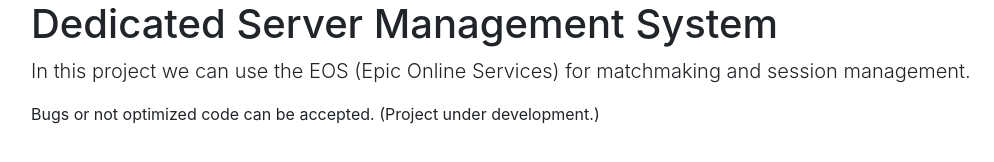
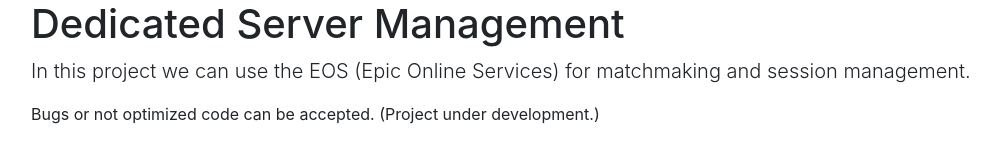
Before and after one commit to muhammadmoizulhaq/DSM-EOS-, a plain HTML site: page index.html in a window 1280 px wide. Shown: the whole page, without its empty margins (54-1048 px from the left). Drawn offline with nearby package versions, Linux system fonts and the light colour scheme.

Commit message:
Update index.html

```diff
--- a/index.html
+++ b/index.html
@@ -13,7 +13,7 @@
   <body>
     <main role="main" class="container">
       <div class="starter-template">
-        <h1>Dedicated Server Management System</h1>
+        <h1>Dedicated Server Management</h1>
         <p class="lead">In this project we can use the EOS (Epic Online Services) for matchmaking and session management.</p>
 		<p>Bugs or not optimized code can be accepted. (Project under development.)</p>
       </div>
```
